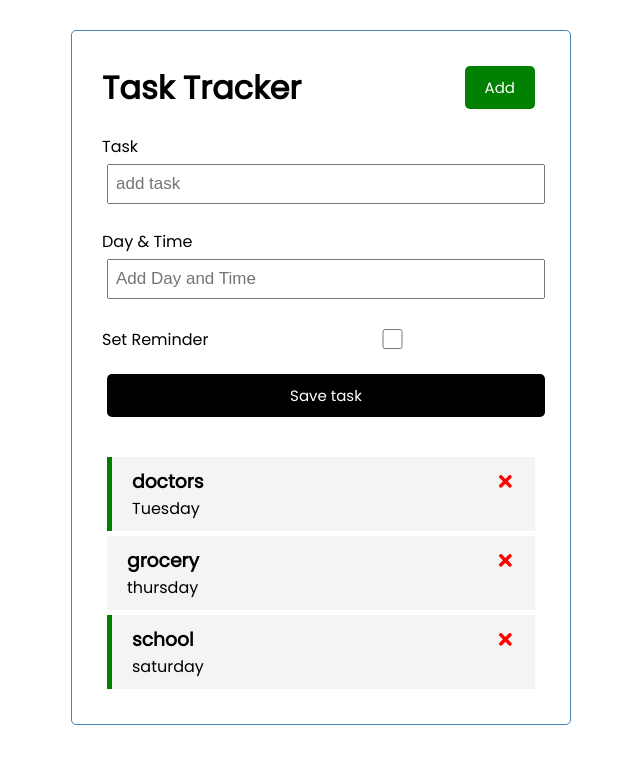
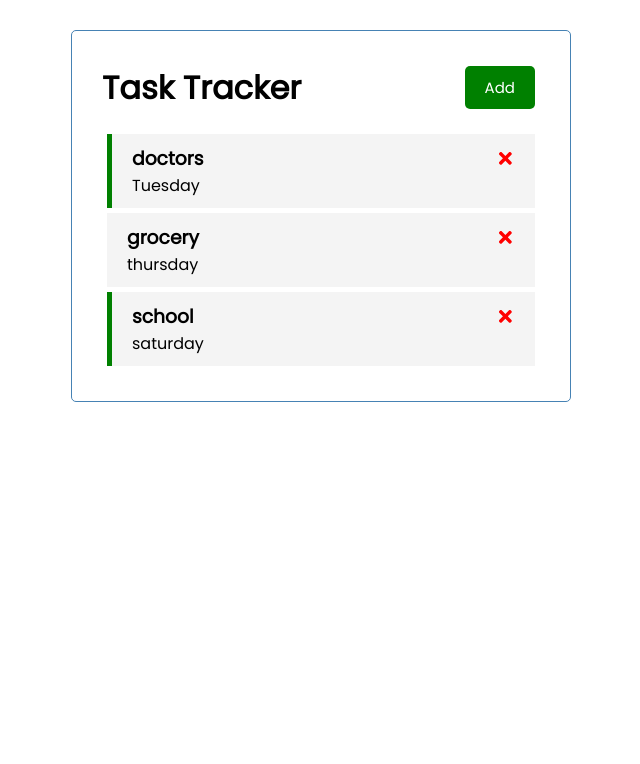
Before and after one commit to barksanto/react-task-tracker, a React (Create React App) app: page / in a window 1280 px wide. Shown: the top 764 px of the page, without its empty margins (319-959 px from the left). Built offline with nearby package versions, Linux system fonts and the light colour scheme.

Commit message:
conditionally render add task form if Add button is clicked

```diff
--- a/src/App.js
+++ b/src/App.js
@@ -5,6 +5,8 @@
 
 
 function App() {
+  const [showAddTask, setShowAddTask] = useState(false)
+
   // tasks are part of app level state
   const [tasks, setTasks] = useState(
     [
@@ -29,9 +31,12 @@
 
   // Add Task
   const addTask = (task) => {
+    // generate random id to add to task
     const id = Math.floor(Math.random() * 10000 + 1)
 
+    // first key of new object is the id, the rest are whatever was in the inputs
     const newTask = { id, ...task }
+    // call on setTasks to add new task to state
     setTasks([...tasks, newTask])
   }
 
@@ -52,10 +57,11 @@
     )
   }
 
+
   return (
     <div className="container">
-      <Header />
-      <AddTask onAdd={addTask} />
+      <Header onAdd={() => setShowAddTask(!showAddTask)} />
+      {showAddTask && <AddTask onAdd={addTask} />}
       {/* if no tasks in state, render message instead */}
       {tasks.length > 0 ? (<Tasks tasks={tasks}
         onDelete={deleteTask}
--- a/src/components/Header.js
+++ b/src/components/Header.js
@@ -2,16 +2,12 @@
 import Button from './Button'
 
 
-const Header = ({ title }) => {
-  const onClick = () => {
-    console.log('clickkkkkk')
-  }
-
+const Header = ({ title, onAdd }) => {
   return (
     <div>
       <header className="header">
         <h1 >{title}</h1>
-        <Button color="green" text="Add" onClick={onClick} />
+        <Button color="green" text="Add" onClick={onAdd} />
       </header>
     </div>
   )
```
